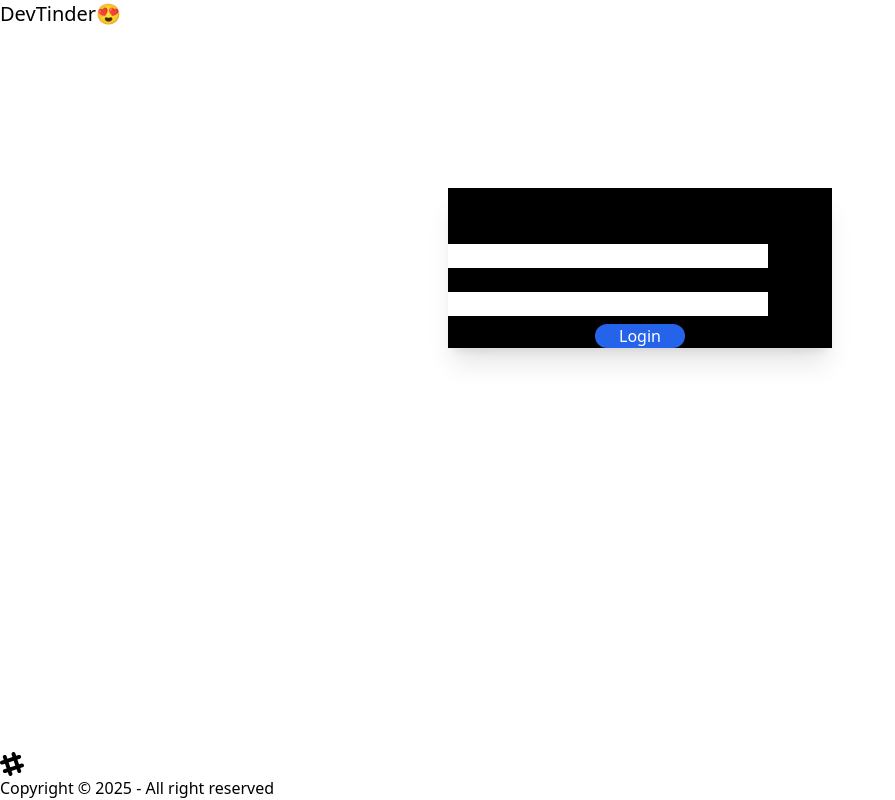
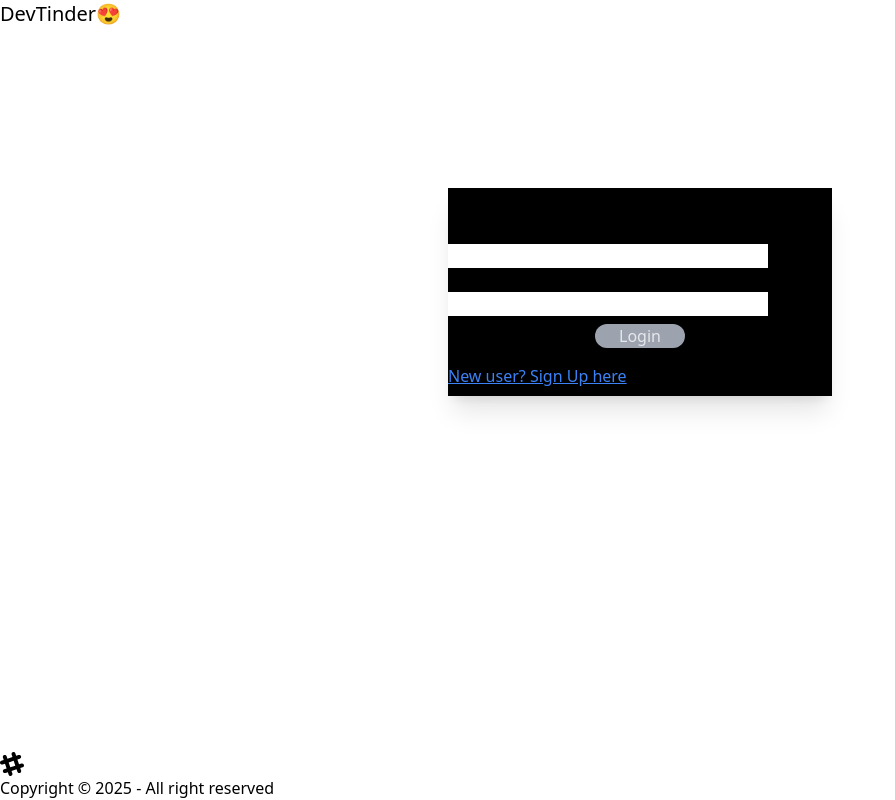
Before and after one commit to avijitjana00/dev-tinder-web, a React (Vite) app: page /login in a window 1280 px wide. Shown: the whole page, without its empty margins (0-895 px from the left). Built offline with nearby package versions, Linux system fonts and the light colour scheme; no server answers.

Commit message:
added sign up page

```diff
--- a/src/components/Login.jsx
+++ b/src/components/Login.jsx
@@ -8,6 +8,13 @@ import { useNavigate } from "react-router-dom";
 const Login = () => {
     const [emailId, setEmailId] = useState("");
     const [password, setPassword] = useState("");
+    const [firstName, setFirstName] = useState("");
+    const [lastName, setLastName] = useState("");
+    const [isLoginForm, setIsLoginForm] = useState(true);
+
+    const isFormValid = isLoginForm
+        ? (emailId.trim() && password.trim())
+        : (firstName.trim() && lastName.trim() && emailId.trim() && password.trim());
 
     const dispatch = useDispatch();
     const navigate = useNavigate();
@@ -18,18 +25,44 @@ const Login = () => {
             dispatch(addUser(res.data));
             const displayMessage = res?.data?.displayMessage || res?.data?.message || "Logged in successfully";
             dispatch(setMessage({ message: displayMessage, type: "success" }));
-            setTimeout(() => navigate("/feed"), 1000); // allow message to show briefly
+            setTimeout(() => navigate("/feed"), 1000);
         } catch (error) {
             const apiMsg = error?.response?.data?.message || error?.response?.data?.displayMessage;
             dispatch(setMessage({ message: "Login failed. Please try again with enter proper credential.", type: "error" }));
         }
     };
+
+    const handleSignup = async () => {
+        try {
+            const res = await axios.post("/api/signup", { emailId, password, firstName, lastName }, { withCredentials: true });
+            dispatch(addUser(res.data));
+            const displayMessage = res?.data?.displayMessage || res?.data?.message || "Signed up successfully";
+            dispatch(setMessage({ message: displayMessage, type: "success" }));
+            setTimeout(() => navigate("/profile/view"), 1000);
+        } catch (error) {
+            dispatch(setMessage({ message: "Sign up failed. Please try sign up again", type: "error" }));
+        }
+    };
+
     return (
         <div className="flex justify-center my-40">
             <div className="card bg-black w-96 shadow-xl">
                 <div className="card-body space-y-2">
-                    <h2 className="card-title justify-center">Login</h2>
+                    <h2 className="card-title justify-center" > {isLoginForm ? "Login" : "Sign Up"} </h2>
                     <div>
+                        {!isLoginForm && (<>
+                            <label className="form-control w-full max-w-xs py-4">
+                                <div className="label">
+                                    <span className="label-text m-1">First Name</span>
+                                </div>
+                                <input type="text" value={firstName} className="input input-bordered w-full max-w-xs" onChange={(e) => setFirstName(e.target.value)} />
+                            </label>
+                            <label className="form-control w-full max-w-xs py-4">
+                                <div className="label">
+                                    <span className="label-text m-1">Last Name</span>
+                                </div>
+                                <input type="text" value={lastName} className="input input-bordered w-full max-w-xs" onChange={(e) => setLastName(e.target.value)} />
+                            </label> </>)}
                         <label className="form-control w-full max-w-xs py-4">
                             <div className="label">
                                 <span className="label-text m-1">Email Id</span>
@@ -44,8 +77,17 @@ const Login = () => {
                         </label>
                     </div>
                     <div className="card-actions flex justify-center">
-                        <button className="btn bg-blue-600 text-white hover:bg-blue-70 rounded-full px-6" onClick={handleLogin}>Login</button>
+                        <button
+                            className={`btn rounded-full px-6 ${isFormValid ? 'bg-blue-600 text-white hover:bg-blue-700' : 'bg-gray-400 text-gray-200 cursor-not-allowed'}`}
+                            onClick={isLoginForm ? handleLogin : handleSignup}
+                            disabled={!isFormValid}
+                        >
+                            {isLoginForm ? "Login" : "Sign Up"}
+                        </button>
                     </div>
+                    <p className="m-auto cursor-pointer py-2 text-blue-500 underline hover:text-blue-700" onClick={() => setIsLoginForm((value) => !value)}>
+                        {isLoginForm ? "New user? Sign Up here" : "Already have an account? Login here"}
+                    </p>
                 </div>
             </div>
         </div>
```
